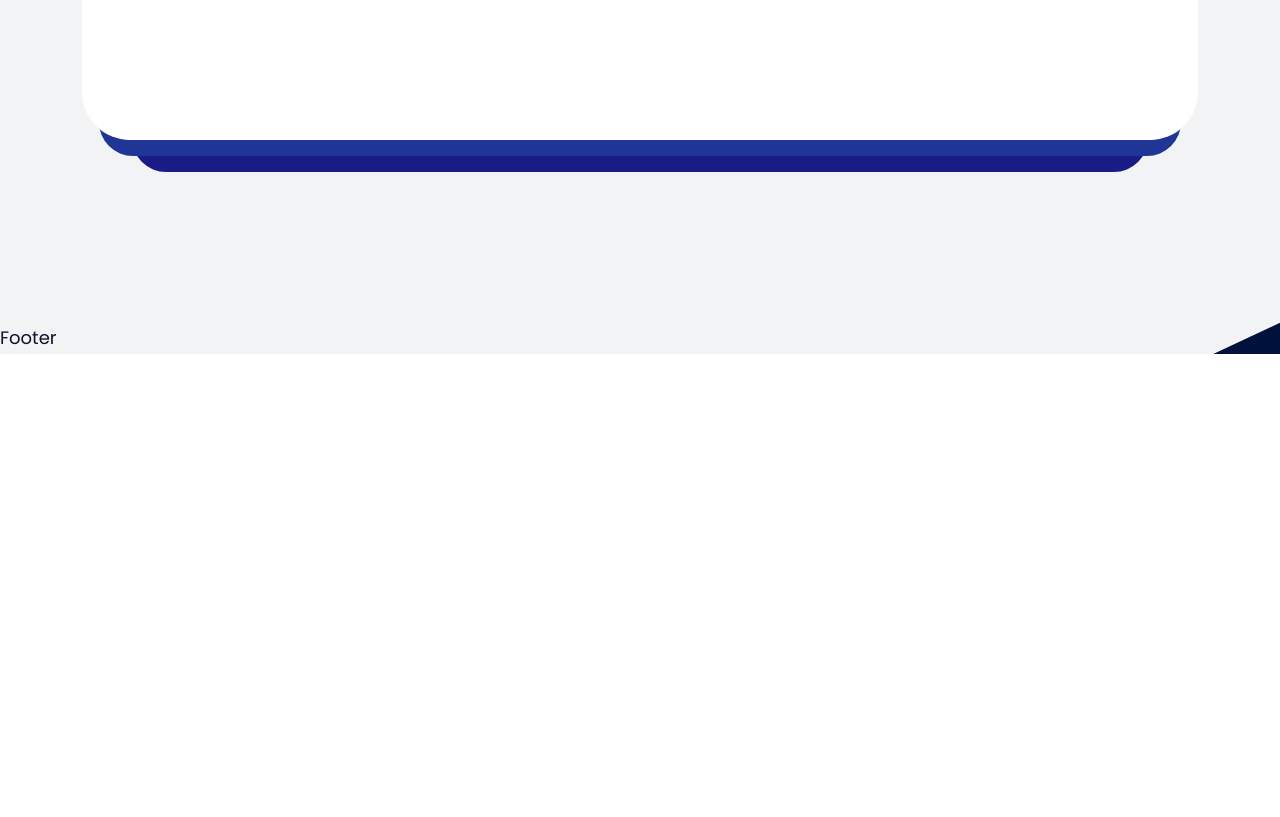
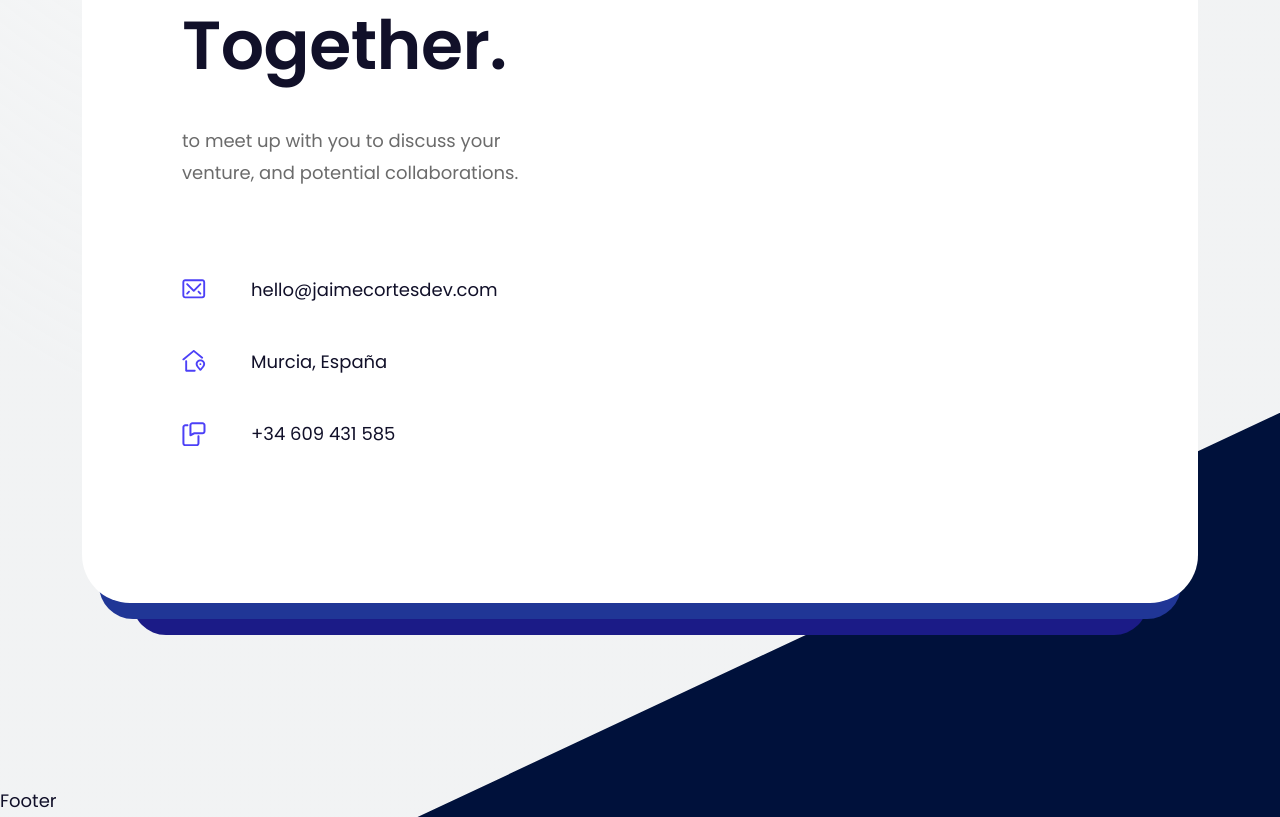
Before and after one commit to Jaumet91/new-portfolio, a React (Vite) app: page / in a window 1280 px wide. Shown: the part 3444-4261 px from the top of the page. Before the commit the page ends 3798 px from the top, so only its background shows below. Built offline with nearby package versions, Linux system fonts and the light colour scheme.

Commit message:
Add formik

```diff
--- a/app.css
+++ b/app.css
@@ -2102,6 +2102,7 @@ body:not(.touch-device) .owl-item:hover .details__preview {
 .cases {
   position: relative;
   padding-top: 128px;
+  margin-bottom: 90px;
 }
 @media only screen and (max-width: 1279px) {
   .cases {
--- a/package.json
+++ b/package.json
@@ -12,6 +12,7 @@
   },
   "dependencies": {
     "aos": "^2.3.4",
+    "formik": "^2.2.9",
     "react": "^18.2.0",
     "react-dom": "^18.2.0",
     "react-owl-carousel": "^2.3.3",
--- a/src/components/Contacts/Contacts.jsx
+++ b/src/components/Contacts/Contacts.jsx
@@ -1,5 +1,4 @@
-import React from 'react';
-
+import { Email, Place, Phone } from '../icons';
 export const Contacts = () => {
   return (
     <article className='contacts'>
@@ -12,6 +11,37 @@ export const Contacts = () => {
             <h1 className='contacts__title h1' data-aos='animation-scale-y'>
               Lets work <br /> Together.
             </h1>
+            <div
+              className='contacts__info'
+              data-aos='animation-scale-y'
+              data-aos-delay='400'>
+              to meet up with you to discuss your venture, and potential
+              collaborations.
+            </div>
+          </div>
+          <div className='contacts__row'>
+            <div className='contacts__details' data-aos='animation-translate-y'>
+              <a
+                href='mailto:hello@jaimecortesdev.com'
+                className='contacts__line'>
+                <div className='contacts__icon'>
+                  <Email />
+                </div>
+                <div className='contacts__text'>hello@jaimecortesdev.com</div>
+              </a>
+              <div className='contacts__line'>
+                <div className='contacts__icon'>
+                  <Place />
+                </div>
+                <div className='contacts__text'>Murcia, España</div>
+              </div>
+              <a href='tel:+34609431585' className='contacts__line'>
+                <div className='contacts__icon'>
+                  <Phone />
+                </div>
+                <div className='contacts__text'>+34 609 431 585</div>
+              </a>
+            </div>
           </div>
         </div>
       </section>
--- a/src/sass/layout/_cases.sass
+++ b/src/sass/layout/_cases.sass
@@ -39,6 +39,7 @@
 .cases
   position: relative
   padding-top: 128px
+  margin-bottom: 90px
   +d
     padding-top: 96px
   +m
```
Also changed, not shown: 2 other files (tests, documents, lock files or other folders).
